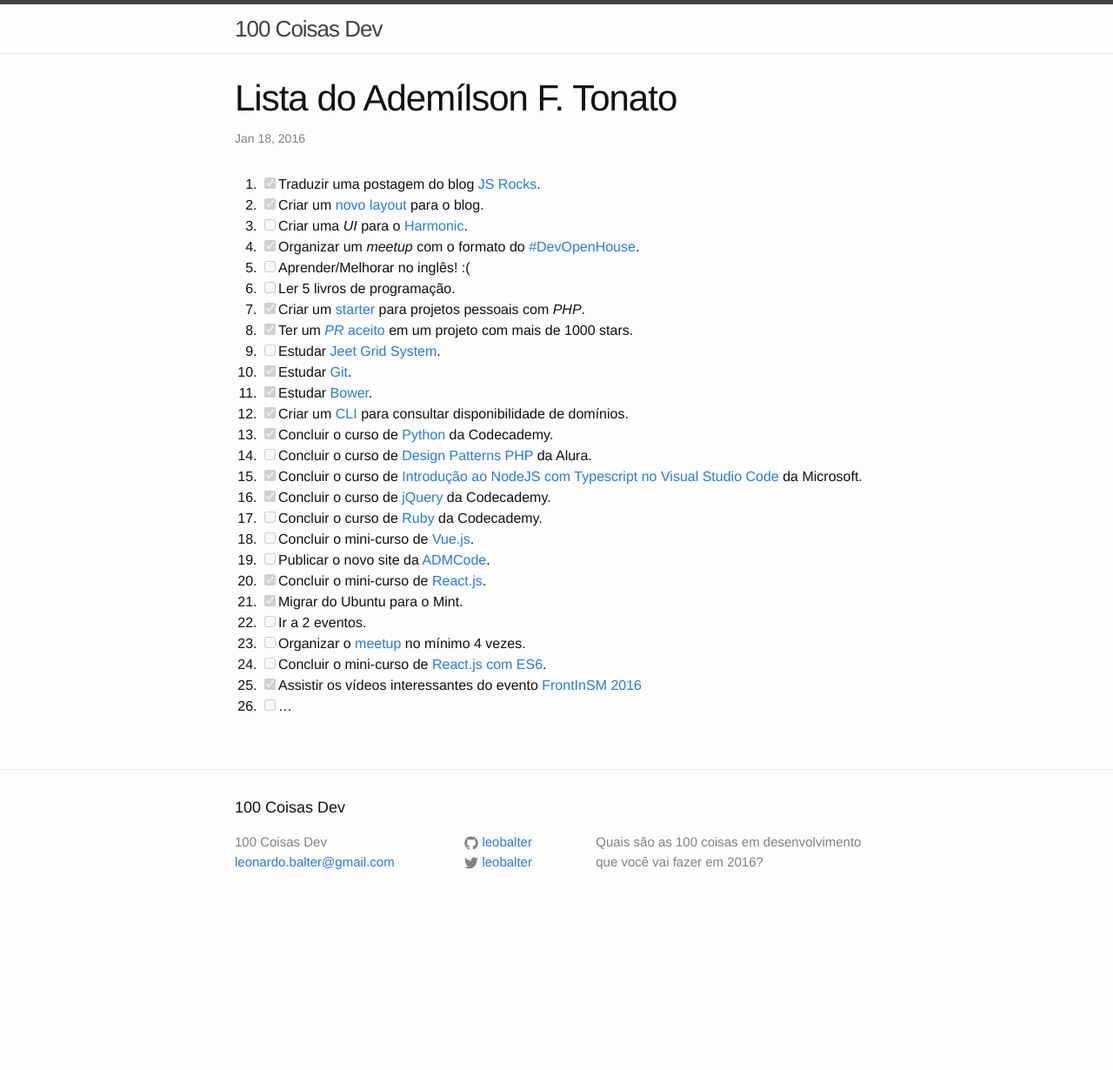
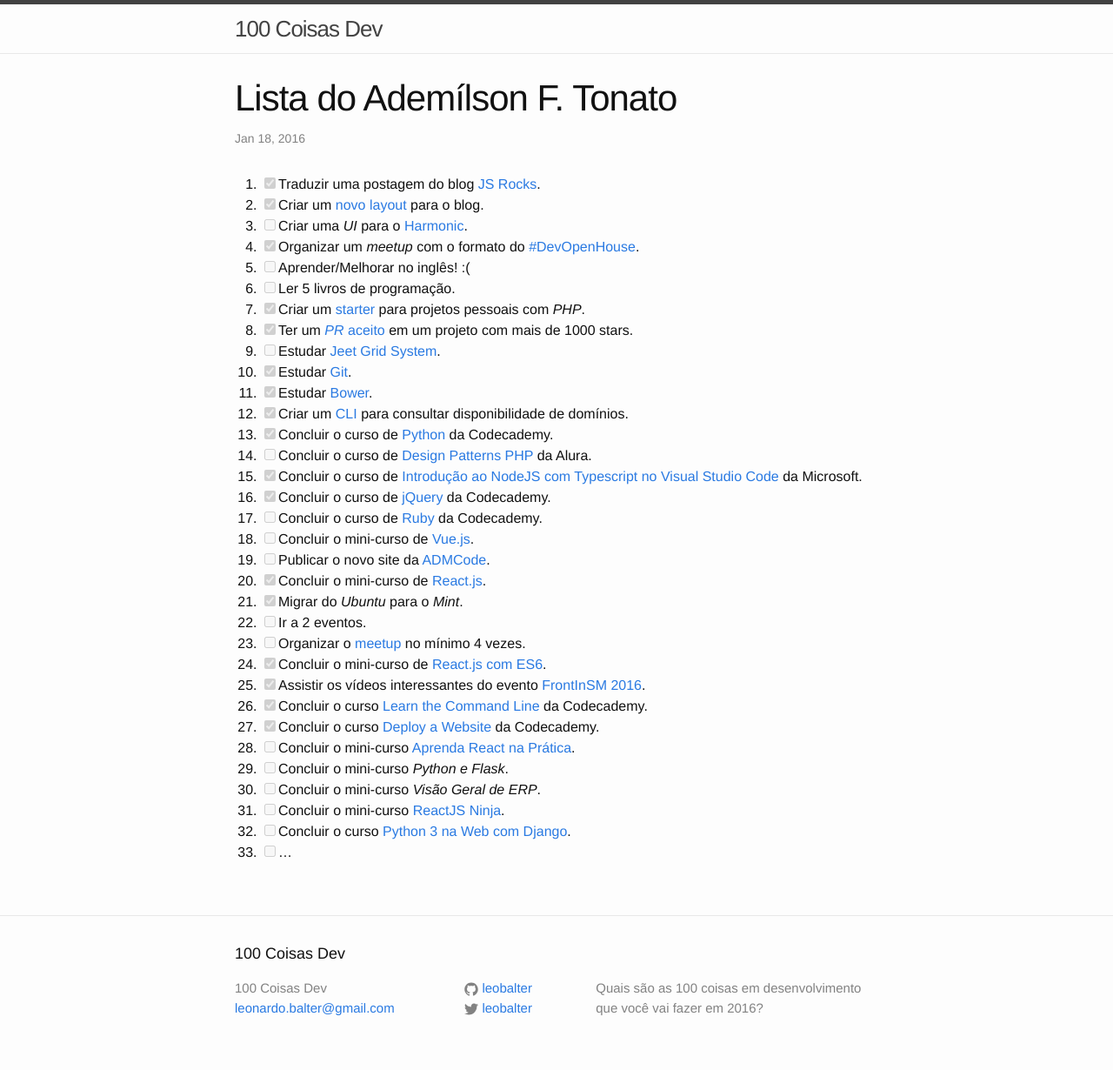
Before and after one commit to leobalter/100-coisas-dev, a Jekyll site: the page built from _posts/listas/2016-01-18-ftonato.markdown, in a window 1280 px wide. Shown: the whole page at 87% size. Built offline with Jekyll 4.4.1, drawn with Linux system fonts in a browser that asks for light colours; comment, search, counter and statistics services are not loaded; before the commit the page ends 1062 px from its top, so only the background shows below that.

Commit message:
Vamos estudar mais! (#26)
* Adicionar dois novos cursos

* Adicionar a conclusão do mini-curso React.js ES6

* Adicionar a conclusão do curso Deploy a Website

* Adicionar estudo de React na Prática

* Adicionar dois novos cursos e correção da marcação

Adicionar dois mini-cursos: (Python e Flask, e Visão Geral de ERP)
Correção da marcação das palavras Ubuntu e Mint

* Adicionar dois novos cursos (ReactJS e Django)

```diff
--- a/_posts/listas/2016-01-18-ftonato.markdown
+++ b/_posts/listas/2016-01-18-ftonato.markdown
@@ -25,9 +25,16 @@ categories: listas
 18. [ ] Concluir o mini-curso de [Vue.js](http://www.vedcasts.com.br/series/vuejs).
 19. [ ] Publicar o novo site da [ADMCode](https://github.com/admcode/admcode.com.br).
 20. [x] Concluir o mini-curso de [React.js](http://jscasts.teachable.com/courses/comecando-com-react-js).
-21. [x] Migrar do Ubuntu para o Mint.
+21. [x] Migrar do *Ubuntu* para o *Mint*.
 22. [ ] Ir a 2 eventos.
 23. [ ] Organizar o [meetup](https://github.com/ftonato/meetup) no mínimo 4 vezes.
-24. [ ] Concluir o mini-curso de [React.js com ES6](http://jscasts.teachable.com/courses/react-js-com-es6).
-25. [x] Assistir os vídeos interessantes do evento [FrontInSM 2016](https://www.youtube.com/playlist?list=PLg2lQYZDBwOSIaYbxJ5hLYfxkUZndjyAg)
-26. [ ] ...
+24. [x] Concluir o mini-curso de [React.js com ES6](http://jscasts.teachable.com/courses/react-js-com-es6).
+25. [x] Assistir os vídeos interessantes do evento [FrontInSM 2016](https://www.youtube.com/playlist?list=PLg2lQYZDBwOSIaYbxJ5hLYfxkUZndjyAg).
+26. [x] Concluir o curso [Learn the Command Line](https://www.codecademy.com/pt-BR/learn/learn-the-command-line) da Codecademy.
+27. [x] Concluir o curso [Deploy a Website](https://www.codecademy.com/pt-BR/learn/deploy-a-website) da Codecademy.
+28. [ ] Concluir o mini-curso [Aprenda React na Prática](http://kodezilla.com/courses/introducao-ao-react).
+29. [ ] Concluir o mini-curso *Python e Flask*.
+30. [ ] Concluir o mini-curso *Visão Geral de ERP*.
+31. [ ] Concluir o mini-curso [ReactJS Ninja](https://www.youtube.com/playlist?list=PLr4c053wuXU-mP3W_Z8EX_MLaHktns4jf).
+32. [ ] Concluir o curso [Python 3 na Web com Django](https://www.udemy.com/python-3-na-web-com-django-basico-intermediario/).
+33. [ ] ...
```
